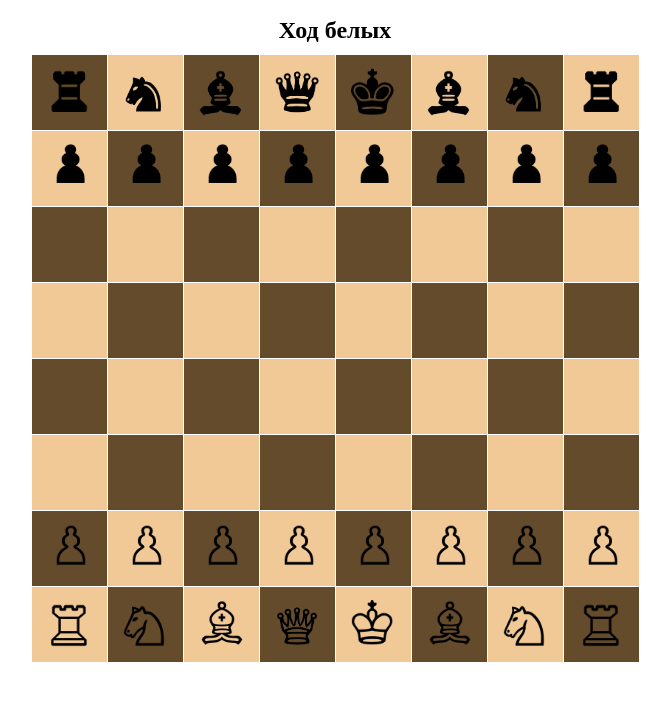
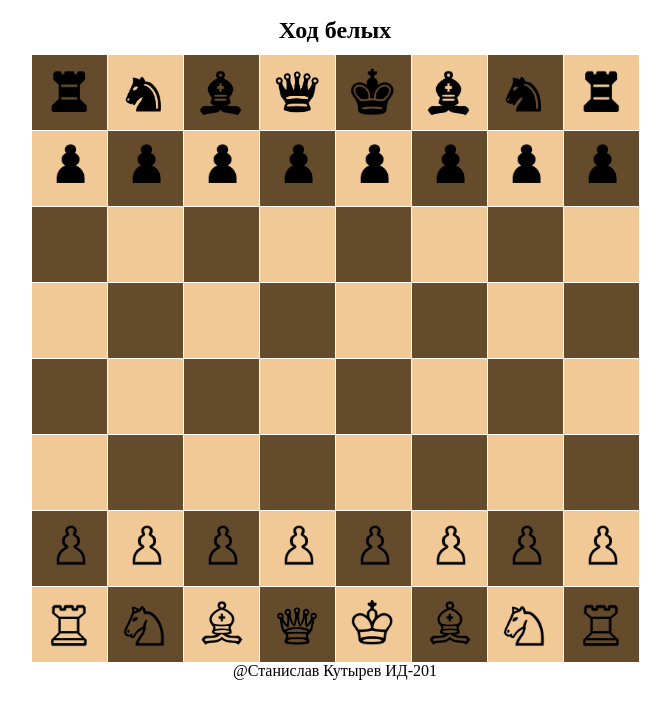
Before and after one commit to givemepitca/chess, a plain HTML site: page index.html in a window 1280 px wide. Shown: the part 50-768 px from the top of the page, without its empty margins (305-975 px from the left). Drawn offline with Linux system fonts and the light colour scheme.

Commit message:
Update index.html

```diff
--- a/index.html
+++ b/index.html
@@ -101,13 +101,9 @@
         </div>
 
     </ul>
+
+    <footer>@Станислав Кутырев ИД-201</footer>
+
     <script src="Chess.js"></script>
 </body>
-
-<script>
-
-
-
-</script>
-
 </html>
```
